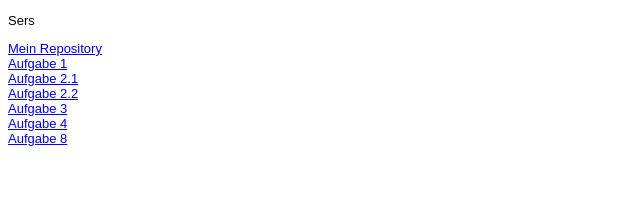
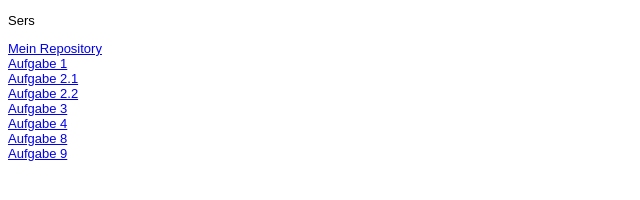
Before and after one commit to richamukasa/EIA2-SoSe2022, a plain HTML site: page Steckbrief/steckbrief.htm in a window 1280 px wide. Shown: the full height of the page, 0-640 px from the left. Drawn offline with Linux system fonts and the light colour scheme.

Commit message:
Aufgabe 9 verlinkt

```diff
--- a/Steckbrief/steckbrief.htm
+++ b/Steckbrief/steckbrief.htm
@@ -20,6 +20,7 @@ body {
 	<a href="https://richamukasa.github.io/EIA2-SoSe2022/A02/Memory/Aufgabe2Memory.html" target="_blank">Aufgabe 2.2</a> <br>
 	<a href="https://richamukasa.github.io/EIA2-SoSe2022/A03/Aufgabe3.html" target="_blank">Aufgabe 3</a> <br>
 	<a href="https://richamukasa.github.io/EIA2-SoSe2022/A04/Aufgabe4.html" target="_blank">Aufgabe 4</a> <br>
-	<a href="https://richamukasa.github.io/EIA2-SoSe2022/A08/Aufgabe8.html" target="_blank">Aufgabe 8</a>
+	<a href="https://richamukasa.github.io/EIA2-SoSe2022/A08/Aufgabe8.html" target="_blank">Aufgabe 8</a> <br>
+	<a href="https://richamukasa.github.io/EIA2-SoSe2022/A09/Aufgabe9.html" target="_blank">Aufgabe 9</a>
 </body>
 </html>
```
